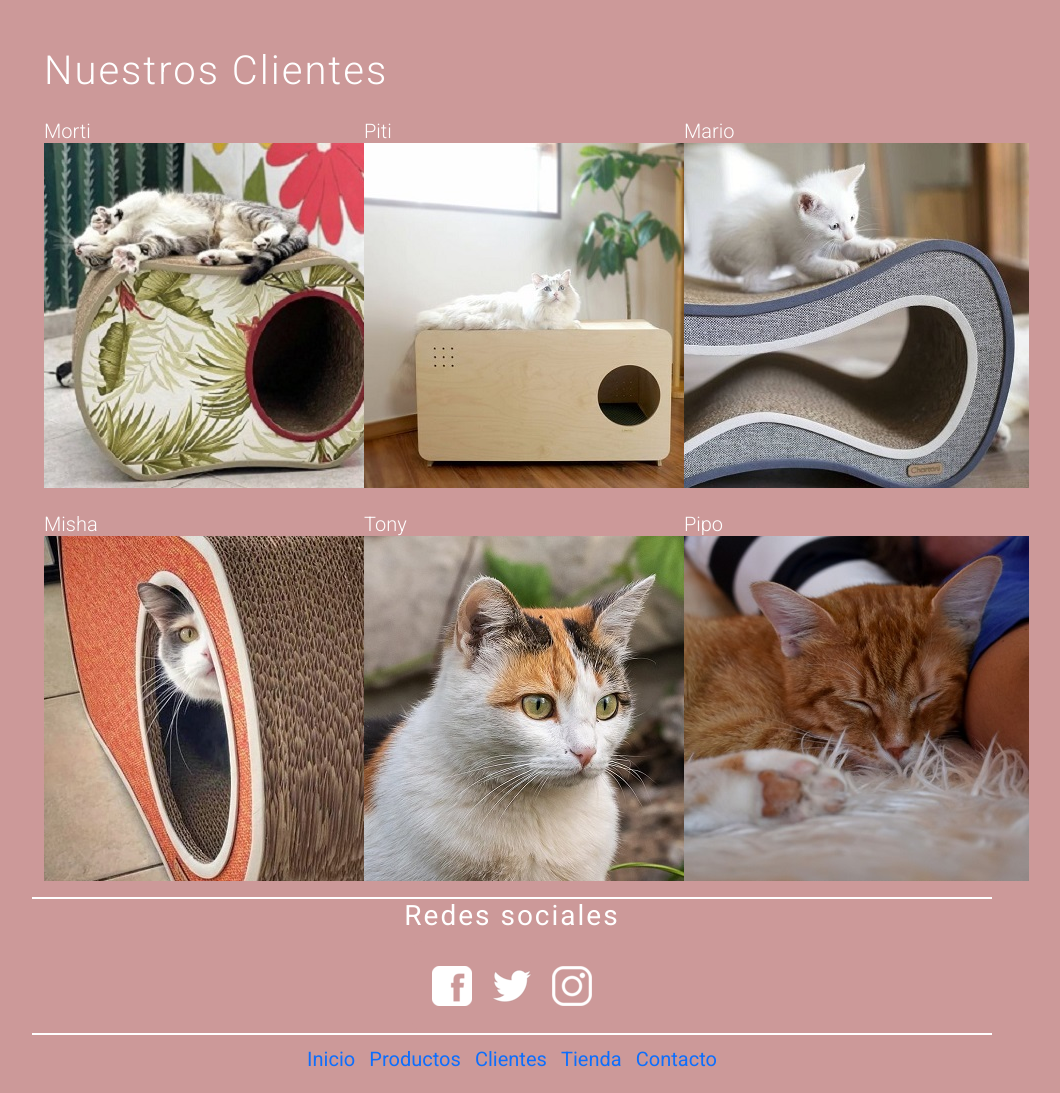
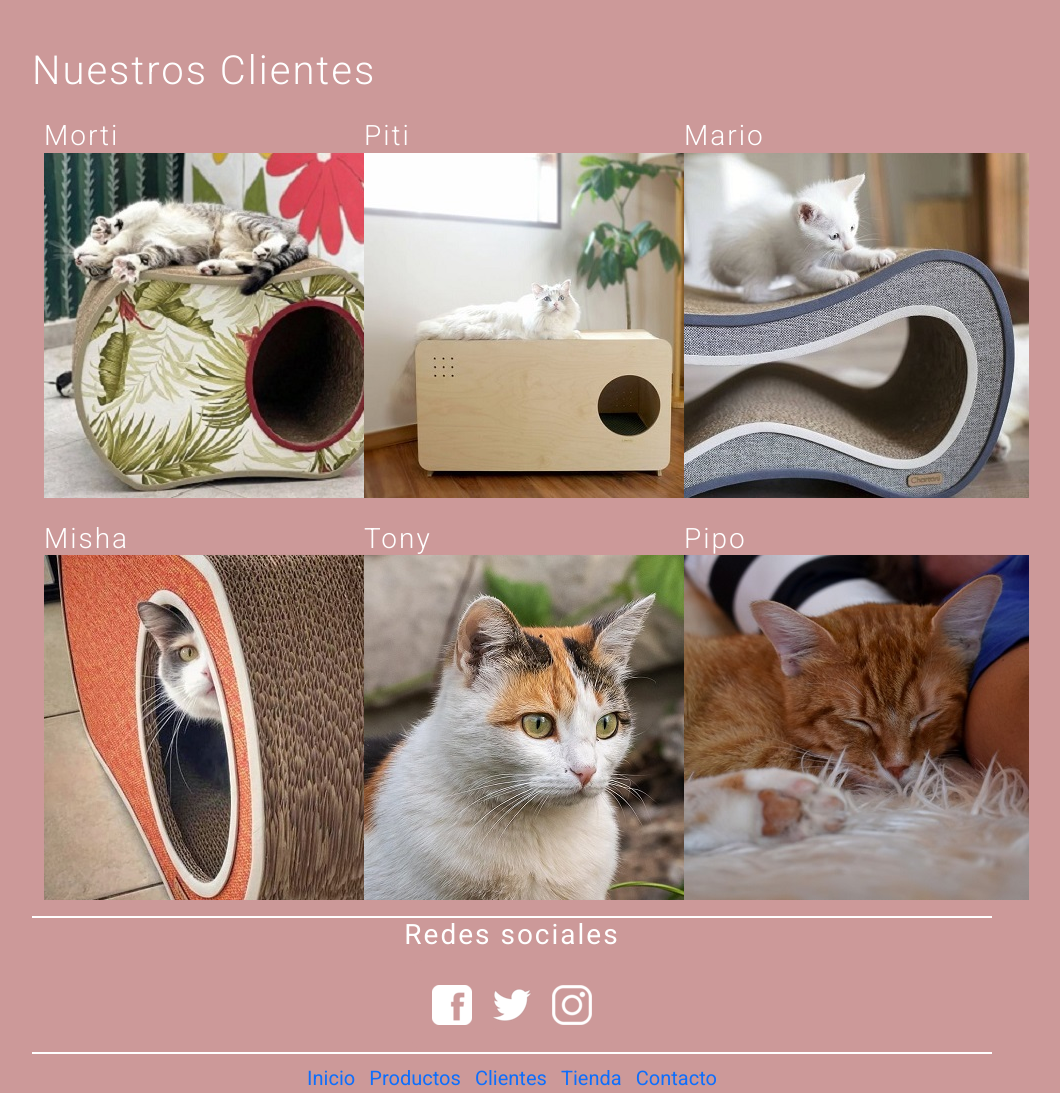
Before and after one commit to Franchiuz/monqui-urdinlaiz, a PHP site: page /pages/clientes.html in a window 1280 px wide. Shown: the part 177-1270 px from the top of the page, without its empty margins (128-1188 px from the left). Before the commit the page ends 1244 px from the top, so only its background shows below. Run offline with PHP 8.4, Linux system fonts and the light colour scheme.

Commit message:
cambios generales

```diff
--- a/css/estiloscascada.css
+++ b/css/estiloscascada.css
@@ -271,8 +271,6 @@ td {
   color: var(--color); }
 
 /* Fin estilos footer*/
-
-
 /* inicio imágenes animadas*/
 .tarjeta-animada {
   -webkit-transition: all 1s ease;
--- a/pages/clientes.html
+++ b/pages/clientes.html
@@ -56,59 +56,54 @@
         <!-- Fin menu de navegación -->
 
         <div class="content">
+            <h1 class="fw-light text-center text-lg-start mt-4 mb-0">Nuestros Clientes</h1>
+
 
             <!-- Inicio galería clientes -->
             <div class="container">
-                <h1 class="fw-light text-center text-lg-start mt-4 mb-0">Nuestros Clientes</h1>
 
                 <div class="row text-center text-lg-start align-items-start">
 
                     <div class="col-lg-4 col-md-12 col-12">
 
-
-                        <h5 class="fw-light text-center text-lg-start mt-4 mb-0"> Morti </h5>
+                        <h3 class="fw-light text-center text-lg-start mt-4 mb-0"> Morti </h3>
                         <img class="tarjeta-animada" src="../images/cliente1.jpg" alt="La gata Morti">
 
                     </div>
 
                     <div class="col-lg-4 col-md-12 col-12">
 
-                        <h5 class="fw-light text-center text-lg-start mt-4 mb-0"> Piti</h5>
+                        <h3 class="fw-light text-center text-lg-start mt-4 mb-0"> Piti</h3>
                         <img class="tarjeta-animada" src="../images/cliente2.jpg" alt="El gato Piti">
-
 
                     </div>
 
                     <div class="col-lg-4 col-md-12 col-12">
 
-                        <h5 class="fw-light text-center text-lg-start mt-4 mb-0"> Mario </h5>
+                        <h3 class="fw-light text-center text-lg-start mt-4 mb-0"> Mario </h3>
                         <img class="tarjeta-animada" src="../images/cliente3.jpg" alt="El gato Mario">
-
 
                     </div>
 
                     <div class="col-lg-4 col-md-12 col-12">
 
-                        <h5 class="fw-light text-center text-lg-start mt-4 mb-0"> Misha </h5>
+                        <h3 class="fw-light text-center text-lg-start mt-4 mb-0"> Misha </h3>
                         <img class="tarjeta-animada" src="../images/cliente4.jpg" alt="La gata Misha">
-
 
                     </div>
 
                     <div class="col-lg-4 col-md-12 col-12">
 
 
-                        <h5 class="fw-light text-center text-lg-start mt-4 mb-0"> Tony</h5>
+                        <h3 class="fw-light text-center text-lg-start mt-4 mb-0"> Tony</h3>
                         <img class="tarjeta-animada" src="../images/cliente5.jpg" alt="El gato Tony">
-
 
                     </div>
 
                     <div class="col-lg-4 col-md-12 col-12">
 
-                        <h5 class="fw-light text-center text-lg-start mt-4 mb-0"> Pipo </h5>
+                        <h3 class="fw-light text-center text-lg-start mt-4 mb-0"> Pipo </h3>
                         <img class="tarjeta-animada" src="../images/cliente6.jpg" alt="El gato pipo">
-
 
                     </div>
                 </div>
--- a/scss/estilos.scss
+++ b/scss/estilos.scss
@@ -386,12 +386,12 @@ td {
 }
 
 .tarjeta-animada:hover {
-    transform: scale(1.3);
-    -webkit-transform: scale(1.3);
-    -moz-transform: scale(1.3);
-    -ms-transform: scale(1.3);
-    -o-transform: scale(1.3);
-    transform: scale(1.3);
+    transform: scale(1.2);
+    -webkit-transform: scale(1.2);
+    -moz-transform: scale(1.2);
+    -ms-transform: scale(1.2);
+    -o-transform: scale(1.2);
+    transform: scale(1.2);
     -webkit-box-shadow: 3px 3px 5px #000;
     -moz-box-shadow: 3px 3px 5px #000;
     box-shadow: 3px 3px 5px #000;
```
Also changed, not shown: pages/productos.html (+7 -9 lines), pages/tienda.html (+18 -0 lines).
